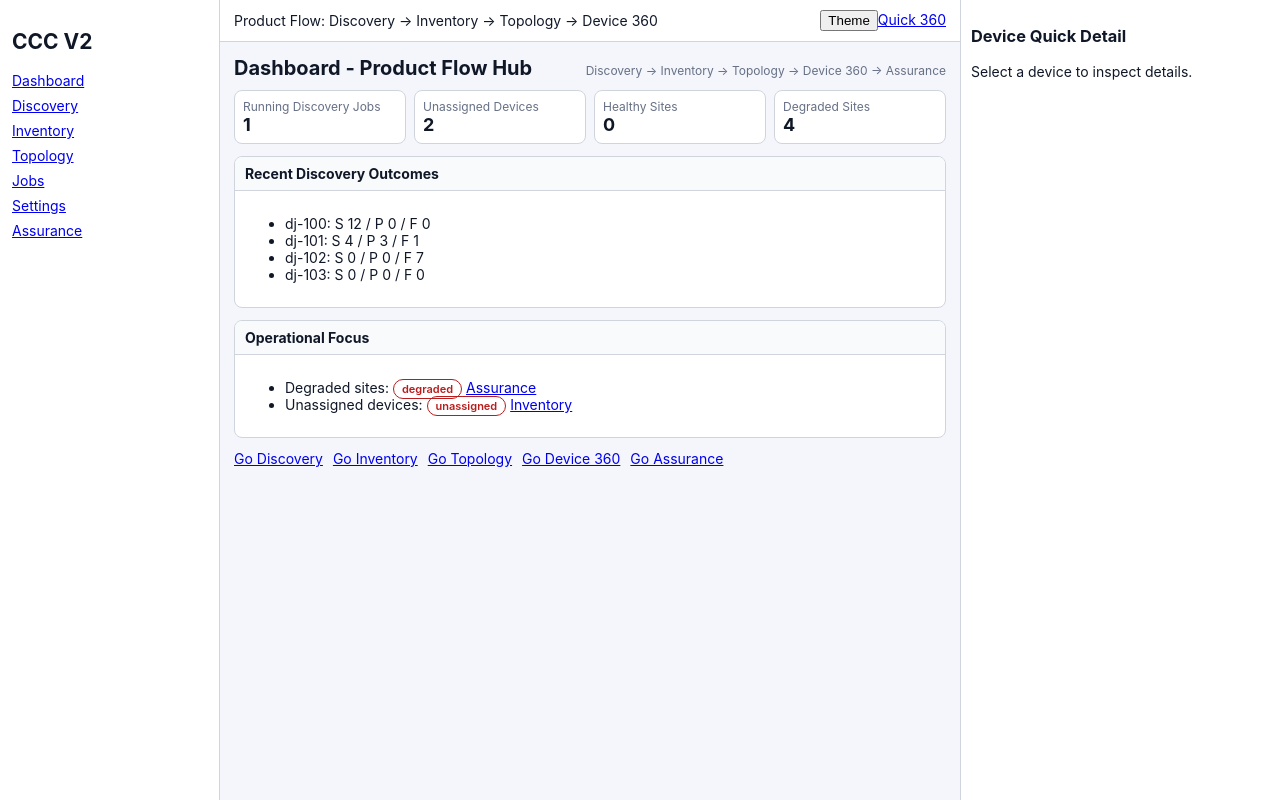
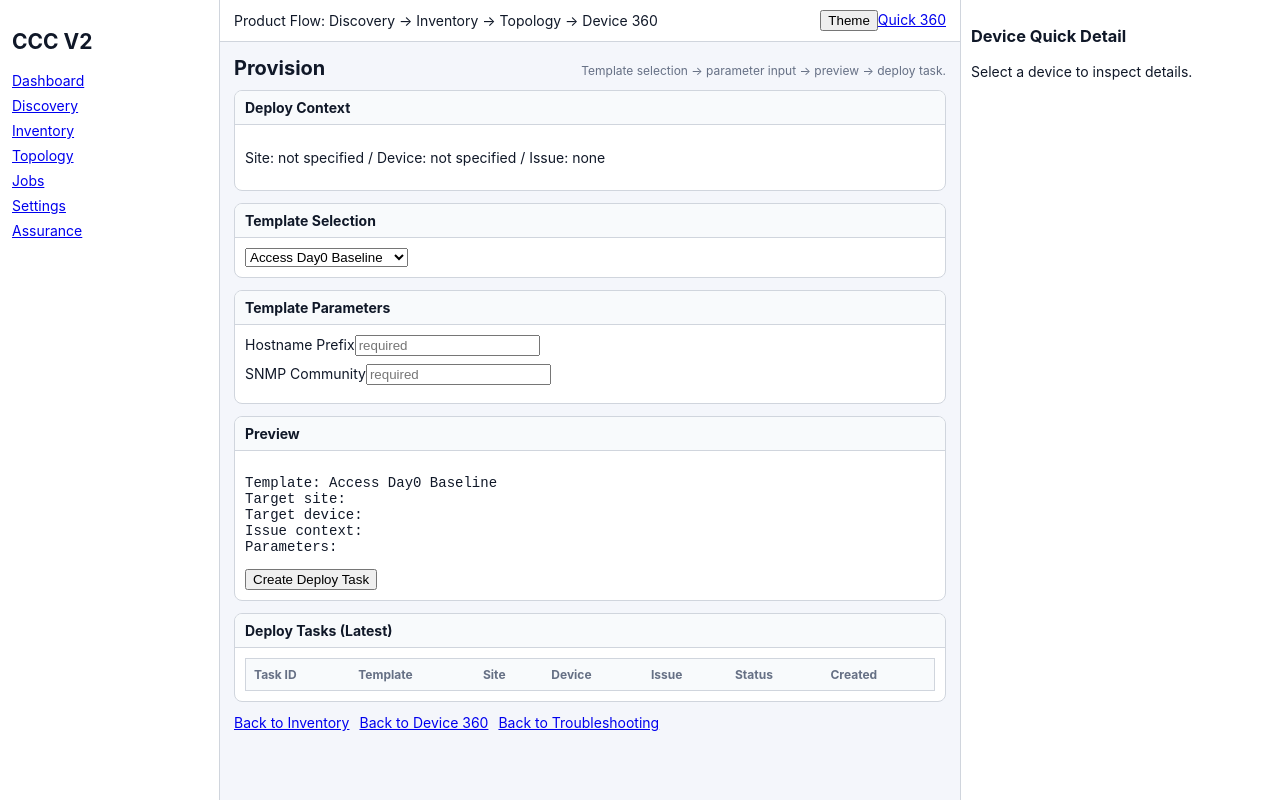
Before and after one commit to Keith0923/CCCv2, a React (Vite) app: page /provision in a window 1280 px wide. Built offline with nearby package versions, Linux system fonts and the light colour scheme.

Commit message:
feat: add phase6 minimal provision entry flow (#9)

```diff
--- a/src/app/router.tsx
+++ b/src/app/router.tsx
@@ -9,6 +9,7 @@ import { JobsPage } from '../features/jobs/JobsPage';
 import { SettingsPage } from '../features/settings/SettingsPage';
 import { AssurancePage } from '../features/assurance/AssurancePage';
 import { TroubleshootingBridgePage } from '../features/troubleshooting/TroubleshootingBridgePage';
+import { ProvisionPage } from '../features/provision/ProvisionPage';
 
 export const router = createBrowserRouter([
   {
@@ -24,6 +25,7 @@ export const router = createBrowserRouter([
       { path: 'settings', element: <SettingsPage /> },
       { path: 'assurance', element: <AssurancePage /> },
       { path: 'troubleshooting', element: <TroubleshootingBridgePage /> },
+      { path: 'provision', element: <ProvisionPage /> },
       { path: '*', element: <DashboardPage /> }
     ]
   }
--- a/src/app/state.tsx
+++ b/src/app/state.tsx
@@ -1,6 +1,6 @@
 import { createContext, useContext, useMemo, useState } from 'react';
 import { seedRepository } from '../repositories/seedRepository';
-import { DeviceRole, DiscoveryJob, PreferredManagementIpPolicy, SeedData } from '../domains/types';
+import { DeviceRole, DiscoveryJob, PreferredManagementIpPolicy, ProvisionTask, SeedData } from '../domains/types';
 
 type ThemeMode = 'light' | 'dark';
 type NewDiscoveryInput = {
@@ -22,6 +22,8 @@ interface AppState {
   data: SeedData;
   addDiscoveryJob: (input: NewDiscoveryInput) => DiscoveryJob;
   normalizeDevice: (input: NormalizationInput) => void;
+  provisionTasks: ProvisionTask[];
+  addProvisionTask: (task: ProvisionTask) => void;
   theme: ThemeMode;
   toggleTheme: () => void;
   selectedDeviceId?: string;
@@ -34,10 +36,12 @@ export function AppStateProvider({ children }: { children: React.ReactNode }) {
   const [data, setData] = useState(seedRepository.getAll());
   const [theme, setTheme] = useState<ThemeMode>('light');
   const [selectedDeviceId, setSelectedDeviceId] = useState<string>();
+  const [provisionTasks, setProvisionTasks] = useState<ProvisionTask[]>([]);
 
   const value = useMemo<AppState>(
     () => ({
       data,
+      provisionTasks,
       theme,
       selectedDeviceId,
       setSelectedDeviceId,
@@ -53,9 +57,12 @@ export function AppStateProvider({ children }: { children: React.ReactNode }) {
       normalizeDevice: ({ deviceId, siteId, roleOverride, preferredManagementIpPolicy }) => {
         seedRepository.normalizeDevice(deviceId, { siteId, roleOverride, preferredManagementIpPolicy });
         setData(seedRepository.getAll());
+      },
+      addProvisionTask: (task) => {
+        setProvisionTasks((prev) => [task, ...prev]);
       }
     }),
-    [data, theme, selectedDeviceId]
+    [data, theme, selectedDeviceId, provisionTasks]
   );
 
   return <Ctx.Provider value={value}>{children}</Ctx.Provider>;
--- a/src/features/device360/Device360Page.tsx
+++ b/src/features/device360/Device360Page.tsx
@@ -58,6 +58,7 @@ export function Device360Page() {
         <Link to="/topology">Topology</Link>
         <Link to={`/assurance?site=${device.siteId}`}>Assurance Lite</Link>
         <Link to={`/troubleshooting?device=${device.id}&site=${device.siteId}`}>Troubleshooting Bridge</Link>
+        <Link to={`/provision?site=${device.siteId}&device=${device.id}`}>Provision</Link>
       </div>
     </div>
   );
--- a/src/features/inventory/InventoryPage.tsx
+++ b/src/features/inventory/InventoryPage.tsx
@@ -69,7 +69,8 @@ export function InventoryPage() {
           <>
             <button onClick={() => setSelectedDeviceId(d.id)}>Normalize</button>
             <Link to={`/topology?site=${d.siteId}`}>Topology</Link>{' '}
-            <Link to={`/device-360/${d.id}`}>Device 360</Link>
+            <Link to={`/device-360/${d.id}`}>Device 360</Link>{' '}
+            <Link to={`/provision?site=${d.siteId}&device=${d.id}`}>Provision</Link>
           </>
         ])}
       />
--- /dev/null
+++ b/src/features/provision/ProvisionPage.tsx
@@ -0,0 +1,102 @@
+import { Link, useSearchParams } from 'react-router-dom';
+import { useMemo, useState } from 'react';
+import { Panel } from '../../components/Panel';
+import { DataTable } from '../../components/DataTable';
+import { useAppState } from '../../app/state';
+import { provisionTemplates } from './seed';
+import { buildProvisionPreview, createProvisionTask } from './helpers';
+import { selectLatestProvisionTasks } from './selectors';
+import { StatusBadge } from '../../components/StatusBadge';
+
+export function ProvisionPage() {
+  const { provisionTasks, addProvisionTask } = useAppState();
+  const [params] = useSearchParams();
+  const site = params.get('site') ?? '';
+  const device = params.get('device') ?? '';
+  const issue = params.get('issue') ?? '';
+
+  const [templateId, setTemplateId] = useState(provisionTemplates[0].id);
+  const [parameters, setParameters] = useState<Record<string, string>>({});
+
+  const selectedTemplate = provisionTemplates.find((t) => t.id === templateId);
+
+  const previewText = useMemo(
+    () => buildProvisionPreview({ template: selectedTemplate, site, device, issue, parameters }),
+    [selectedTemplate, site, device, issue, parameters]
+  );
+
+  const latestTasks = selectLatestProvisionTasks(provisionTasks);
+
+  return (
+    <div>
+      <div className="page-header">
+        <h1>Provision</h1>
+        <p>Template selection → parameter input → preview → deploy task.</p>
+      </div>
+
+      <Panel title="Deploy Context">
+        <p>Site: {site || 'not specified'} / Device: {device || 'not specified'} / Issue: {issue || 'none'}</p>
+      </Panel>
+
+      <Panel title="Template Selection">
+        <select value={templateId} onChange={(e) => setTemplateId(e.target.value)}>
+          {provisionTemplates.map((t) => <option key={t.id} value={t.id}>{t.name}</option>)}
+        </select>
+      </Panel>
+
+      <Panel title="Template Parameters">
+        {selectedTemplate?.parameterSchema.map((field) => (
+          <label key={field.key} style={{ display: 'block', marginBottom: 8 }}>
+            {field.label}
+            <input
+              value={parameters[field.key] ?? ''}
+              onChange={(e) => setParameters((prev) => ({ ...prev, [field.key]: e.target.value }))}
+              placeholder={field.required ? 'required' : 'optional'}
+            />
+          </label>
+        ))}
+      </Panel>
+
+      <Panel title="Preview">
+        <pre>{previewText}</pre>
+        <button
+          onClick={() => {
+            if (!selectedTemplate) return;
+            addProvisionTask(
+              createProvisionTask({
+                templateId: selectedTemplate.id,
+                site: site || undefined,
+                device: device || undefined,
+                issue: issue || undefined,
+                parameters
+              })
+            );
+          }}
+        >
+          Create Deploy Task
+        </button>
+      </Panel>
+
+      <Panel title="Deploy Tasks (Latest)">
+        <DataTable
+          columns={['Task ID', 'Template', 'Site', 'Device', 'Issue', 'Status', 'Created']}
+          rows={latestTasks.map((t) => [
+            t.id,
+            t.templateId,
+            t.targetSite ?? '-',
+            t.targetDevice ?? '-',
+            t.issueContext ?? '-',
+            <StatusBadge key={t.id} value={t.status} />,
+            t.createdAt
+          ])}
+        />
+      </Panel>
+
+      <div className="quick-links">
+        <Link to="/inventory">Back to Inventory</Link>
+        <Link to={device ? `/device-360/${device}` : '/device-360/dev-1'}>Back to Device 360</Link>
+        <Link to={site ? `/troubleshooting?site=${site}&issue=${issue}` : '/troubleshooting'}>Back to Troubleshooting</Link>
+      </div>
+    </div>
+  );
+}
--- /dev/null
+++ b/src/features/provision/helpers.ts
@@ -0,0 +1,44 @@
+import { JobStatus, ProvisionTask, ProvisionTemplate } from '../../domains/types';
+
+export function buildProvisionPreview(input: {
+  template?: ProvisionTemplate;
+  site?: string;
+  device?: string;
+  issue?: string;
+  parameters: Record<string, string>;
+}) {
+  if (!input.template) return 'Select template to generate preview.';
+  return [
+    `Template: ${input.template.name}`,
+    `Target site: ${input.site ?? 'not specified'}`,
+    `Target device: ${input.device ?? 'not specified'}`,
+    `Issue context: ${input.issue ?? 'none'}`,
+    `Parameters: ${Object.entries(input.parameters).map(([k, v]) => `${k}=${v || '-'}`).join(', ')}`
+  ].join('\n');
+}
+
+export function resolveProvisionStatus(issue?: string): JobStatus {
+  if (issue === 'mis-role') return 'partial';
+  if (issue === 'mgmt-ambiguity') return 'running';
+  if (issue === 'unassigned') return 'queued';
+  return 'success';
+}
+
+export function createProvisionTask(input: {
+  templateId: string;
+  site?: string;
+  device?: string;
+  issue?: string;
+  parameters: Record<string, string>;
+}): ProvisionTask {
+  return {
+    id: `pt-${Date.now()}`,
+    templateId: input.templateId,
+    targetSite: input.site,
+    targetDevice: input.device,
+    issueContext: input.issue,
+    parameters: input.parameters,
+    status: resolveProvisionStatus(input.issue),
+    createdAt: new Date().toISOString()
+  };
+}
--- /dev/null
+++ b/src/features/provision/seed.ts
@@ -0,0 +1,22 @@
+import { ProvisionTemplate } from '../../domains/types';
+
+export const provisionTemplates: ProvisionTemplate[] = [
+  {
+    id: 'tpl-day0-access',
+    name: 'Access Day0 Baseline',
+    category: 'day0',
+    parameterSchema: [
+      { key: 'hostnamePrefix', label: 'Hostname Prefix', required: true },
+      { key: 'snmpCommunity', label: 'SNMP Community', required: true }
+    ]
+  },
+  {
+    id: 'tpl-wireless-ssid',
+    name: 'Wireless SSID Baseline',
+    category: 'wireless',
+    parameterSchema: [
+      { key: 'ssidName', label: 'SSID Name', required: true },
+      { key: 'vlanId', label: 'VLAN ID', required: true }
+    ]
+  }
+];
--- /dev/null
+++ b/src/features/provision/selectors.ts
@@ -0,0 +1,5 @@
+import { ProvisionTask } from '../../domains/types';
+
+export function selectLatestProvisionTasks(tasks: ProvisionTask[], limit = 5) {
+  return [...tasks].sort((a, b) => (a.createdAt < b.createdAt ? 1 : -1)).slice(0, limit);
+}
--- a/src/features/troubleshooting/TroubleshootingBridgePage.tsx
+++ b/src/features/troubleshooting/TroubleshootingBridgePage.tsx
@@ -55,6 +55,8 @@ export function TroubleshootingBridgePage() {
               <Link to={`/topology?site=${d.siteId}`}>Topology</Link>
               {' | '}
               <Link to={`/assurance?site=${d.siteId}&issue=${context.issue}`}>Assurance</Link>
+              {' | '}
+              <Link to={`/provision?site=${d.siteId}&device=${d.id}&issue=${context.issue}`}>Provision</Link>
             </>
           ])}
         />
@@ -64,6 +66,7 @@ export function TroubleshootingBridgePage() {
         <Link to="/assurance">Back to Assurance</Link>
         <Link to={context.siteId ? `/topology?site=${context.siteId}` : '/topology'}>Back to Topology</Link>
         {context.device && <Link to={`/device-360/${context.device.id}`}>Back to Device 360</Link>}
+        <Link to={context.device ? `/provision?site=${context.siteId}&device=${context.device.id}&issue=${context.issue}` : `/provision?site=${context.siteId}&issue=${context.issue}`}>Go Provision</Link>
       </div>
     </div>
   );
```
Also changed, not shown: src/domains/types.ts (+21 -0 lines).
